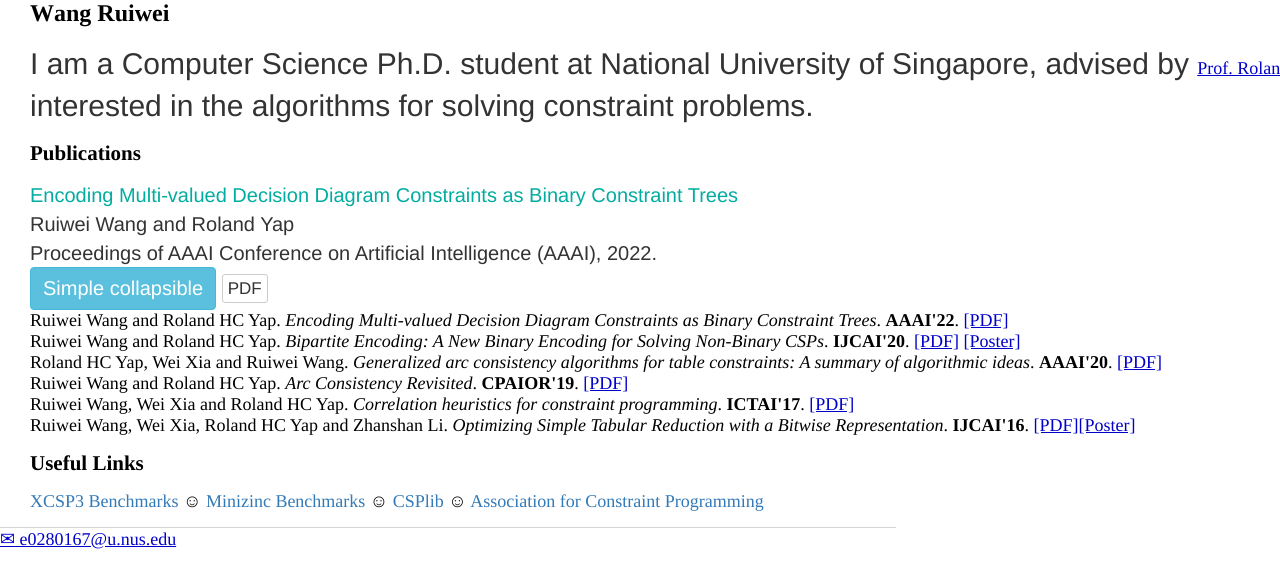
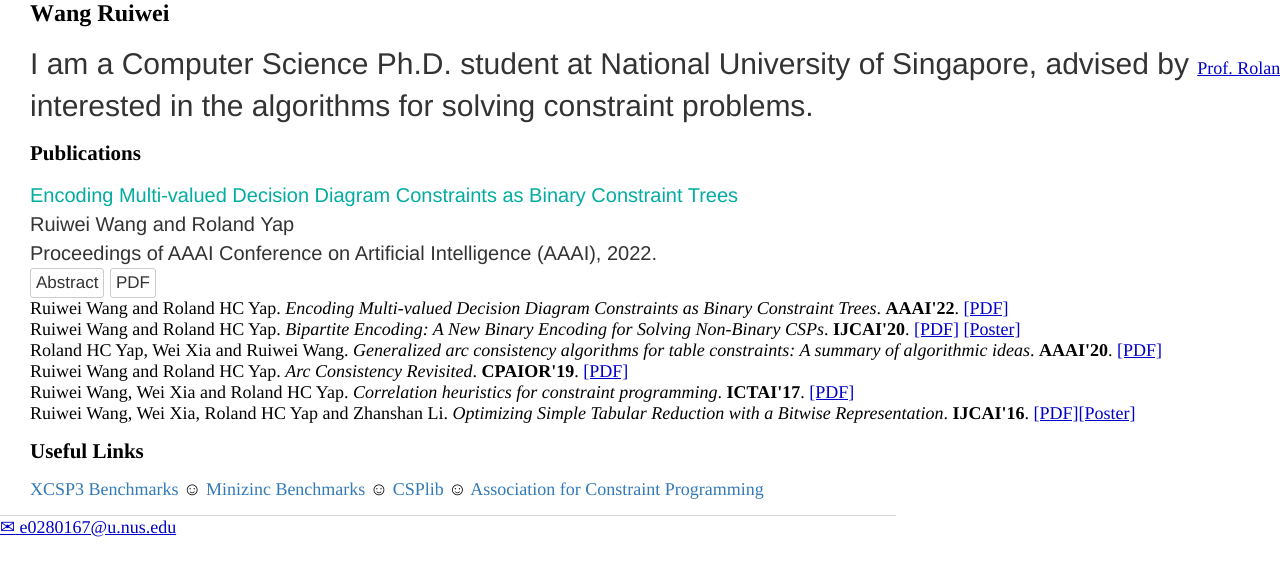
Before and after one commit to WangRuiwei/WangRuiwei.github.io, a Jekyll site: the page built from index.html, in a window 1280 px wide. Shown: the top 588 px of the page. Built offline with Jekyll 4.4.1, drawn with Linux system fonts in a browser that asks for light colours.

Commit message:
Update index.html

```diff
--- a/index.html
+++ b/index.html
@@ -16,7 +16,7 @@ title: Wang Ruiwei
 Ruiwei Wang and Roland Yap
 </span><br />
 <span class="venuetype"></span><span class="venue">Proceedings of AAAI Conference on Artificial Intelligence (AAAI),</span> <span>2022</span>.</br>
-<a href="#BCT_AAAI22" class="btn btn-info" data-toggle="collapse">Simple collapsible</a>
+<button class="btn btn-default btn-xs" type="button" data-toggle="collapse" data-target="#BCT_AAAI22">Abstract</button>
 <div id="BCT_AAAI22" class="collapse">
 Ordered Multi-valued Decision Diagram (MDD) is a compact representation used to model various constraints, such as regular constraints and table constraints. It can be particularly useful for representing ad-hoc problem specific constraints. Many algorithms have been proposed to enforce Generalized Arc Consistency (GAC) on MDD constraints. In this paper, we introduce a new compact representation called Binary Constraint Tree (BCT). We propose tree binary encodings to transform any MDD constraint into a BCT constraint. We also present a specialized algorithm enforcing GAC on the BCT constraint resulting from a MDD constraint. Experimental results on a large set of benchmarks show that the BCT GAC algorithm can significantly outperform state-of-the-art MDD as well as table GAC algorithms.
 </div>
```
